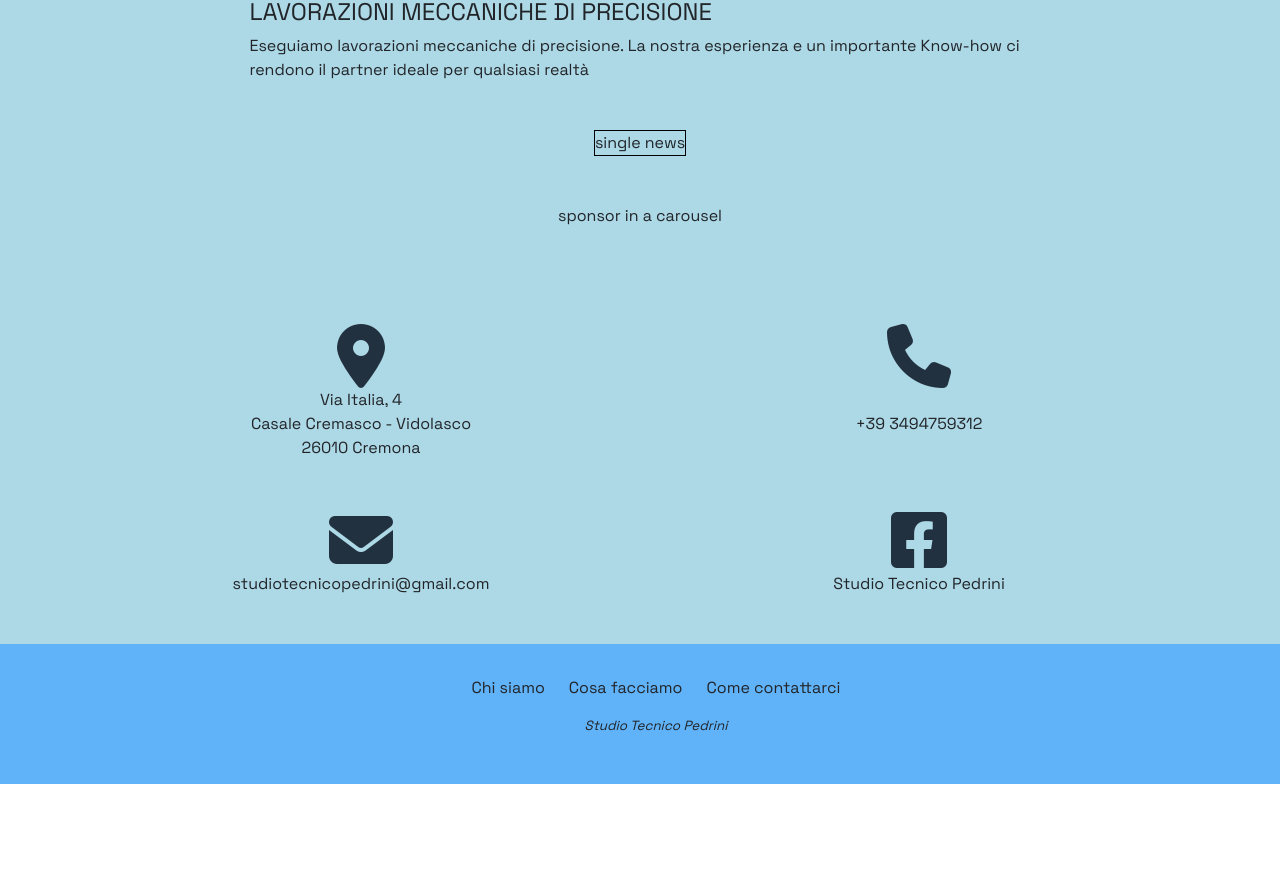
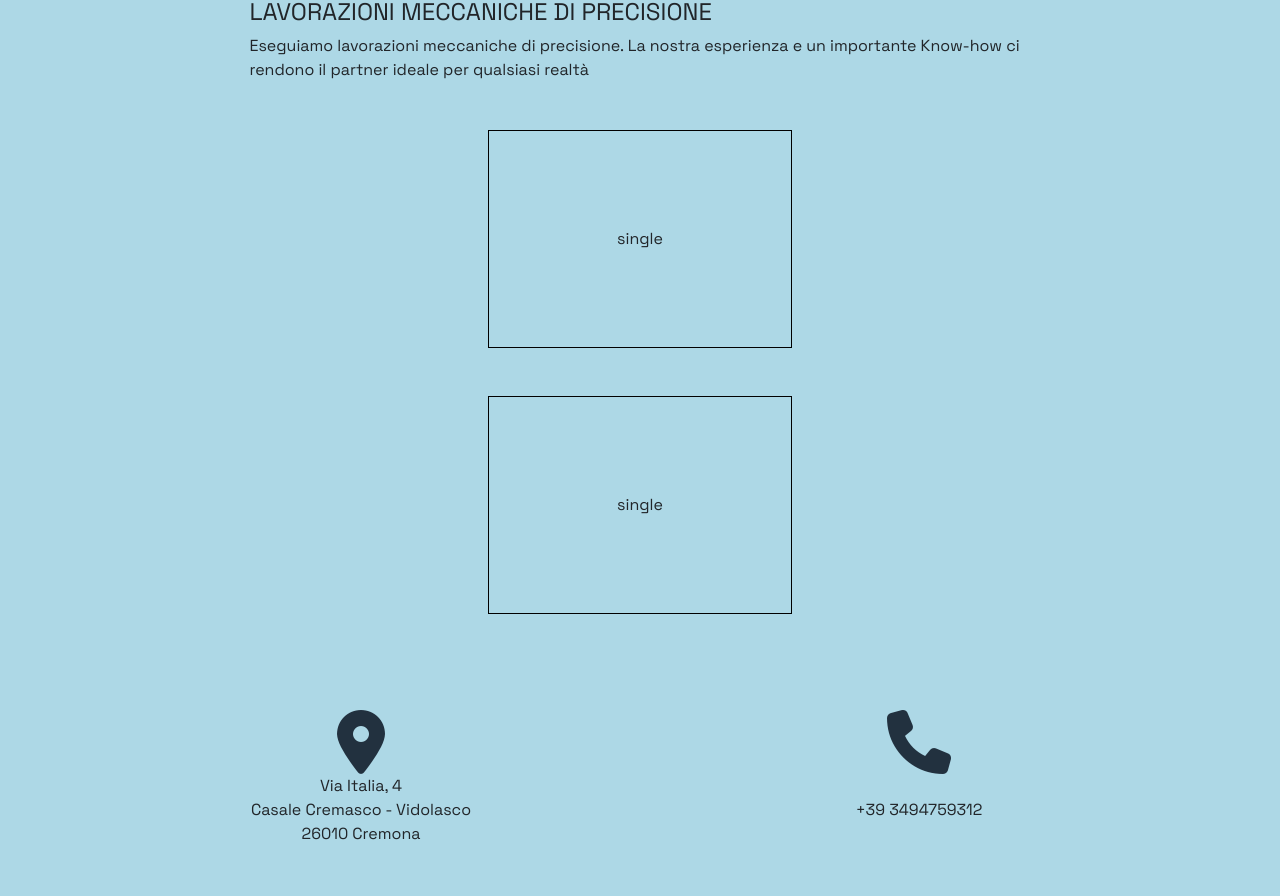
Before and after one commit to gluke0/studio-tecnico-pm, a Vue app: page / in a window 1280 px wide. Shown: the part 1193-2089 px from the top of the page. Before the commit the page ends 1977 px from the top, so only its background shows below. Built offline with nearby package versions, Linux system fonts and the light colour scheme.

Commit message:
checking some cards sizes

```diff
--- a/src/components/views/news.vue
+++ b/src/components/views/news.vue
@@ -21,7 +21,7 @@ export default {
 
         <div class="single-news">
 
-          single news
+          single
 
         </div>
 
@@ -29,7 +29,11 @@ export default {
 
       <div class="sponsor d-flex justify-content-center">
 
-        sponsor in a carousel
+        <div class="single-sponsor">
+
+          single
+
+        </div>
 
       </div>
     </div>
@@ -51,6 +55,12 @@ export default {
 
 .single-news{
   border: solid 1px black;
+  padding: 6rem 8rem;
+}
+
+.single-sponsor{
+  border: solid 1px black;
+  padding: 6rem 8rem;
 }
 
 </style>
```
